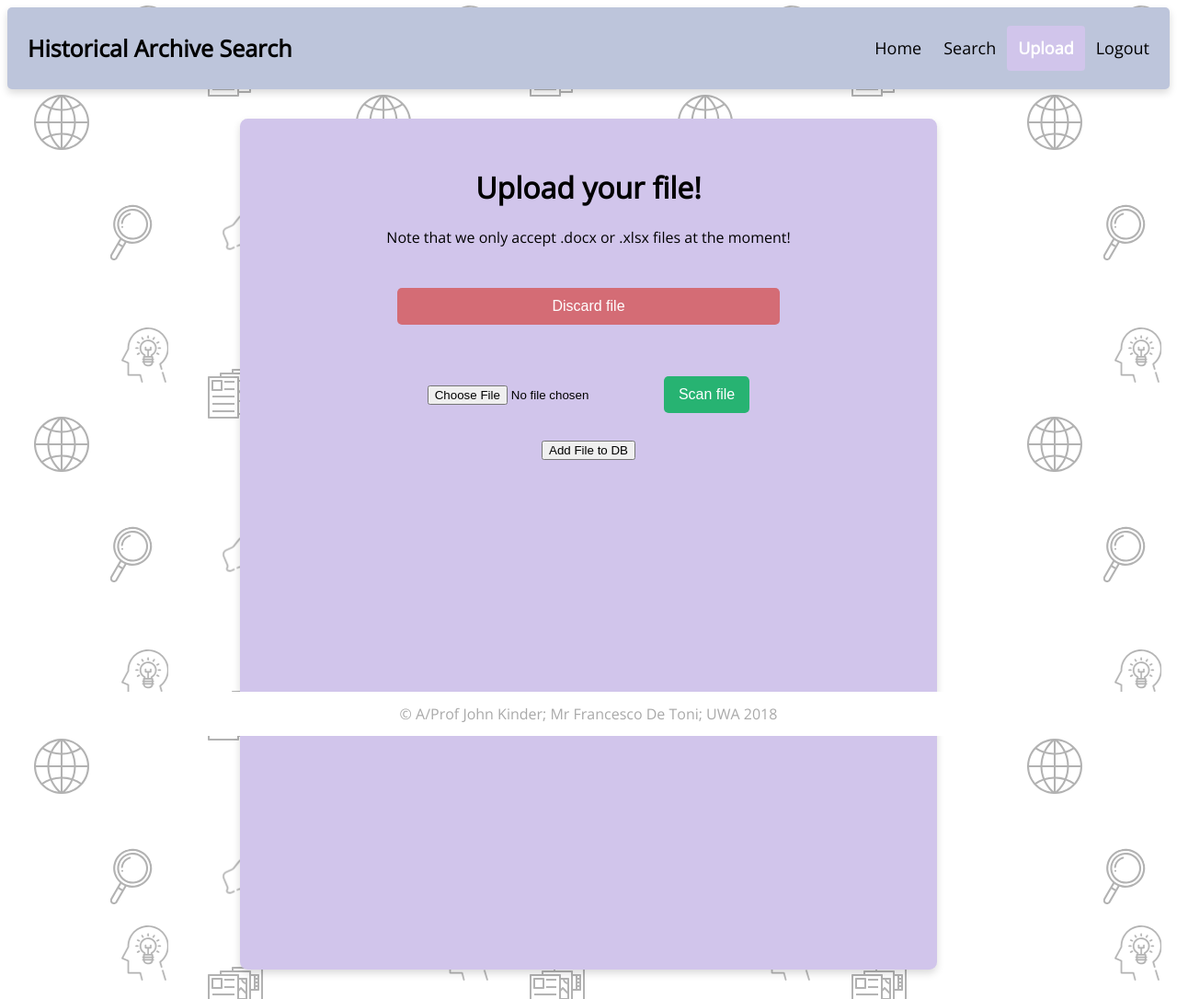
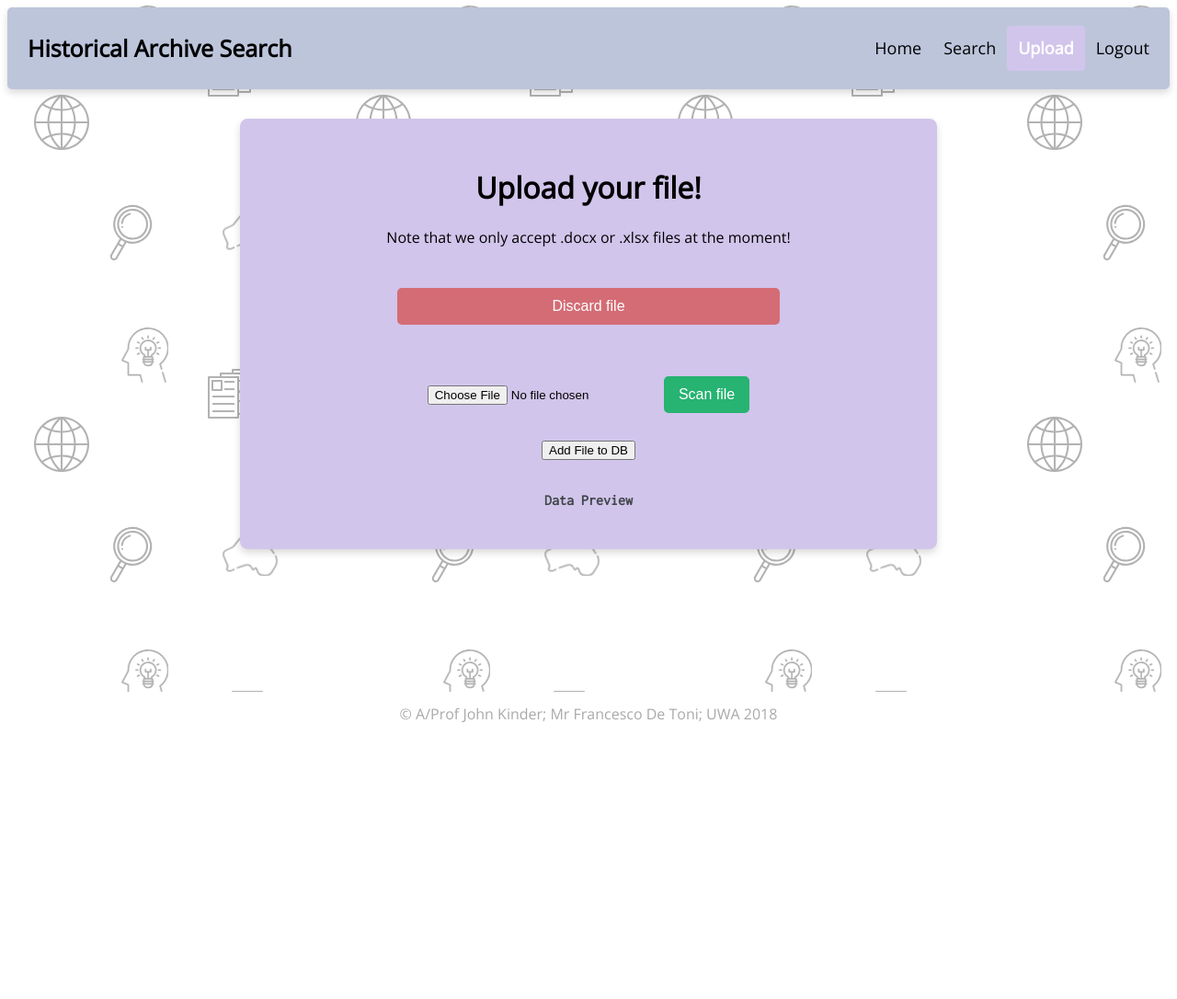
Before and after one commit to jordiup/3200PROJECT, a Django app: page /upload/ in a window 1280 px wide. Shown: the whole page at 92% size. After the commit the page ends 785 px from the top, so only its background shows below. Run offline with Django 3.2, Linux system fonts and the light colour scheme; the visitor is signed in with stand-in values (Sample User, id 1).

Commit message:
New style changes

```diff
--- a/letter_extraction/db/static/db/styles.css
+++ b/letter_extraction/db/static/db/styles.css
@@ -32,6 +32,11 @@ p {
 
 h2 {
   color:#41474B;
+}
+
+h2.code {
+  font-family: Inconsolata;
+  font-size:1rem
 }
 
 h3 {
@@ -271,7 +276,7 @@ button {
 
 .preview-results {
   overflow:scroll;
-  height:500px;
+  max-height:500px;
 }
 
 
@@ -284,7 +289,7 @@ button {
 /* Track */
 ::-webkit-scrollbar-track {
     box-shadow: inset 0 0 5px rgba(0, 0, 0, 0.1);
-    background:#d1c5eb;
+    background:rgba(0, 0, 0, 0.0);
     border-radius: 1em;
     opacity:0.7;
 }
--- a/letter_extraction/db/templates/base.html
+++ b/letter_extraction/db/templates/base.html
@@ -3,7 +3,7 @@
 <html>
 <head>
     <link rel="stylesheet" href="{% static 'db/styles.css' %}">
-    <link rel="stylesheet" href="https://fonts.googleapis.com/css?family=Open Sans|Tangerine">
+    <link rel="stylesheet" href="https://fonts.googleapis.com/css?family=Open Sans|Tangerine|Inconsolata">
     <link rel="icon" type="image/png" href="{% static 'db/favicon-b.png' %}">
     {% block head %}
     <title></title>
--- a/letter_extraction/db/templates/db/upload.html
+++ b/letter_extraction/db/templates/db/upload.html
@@ -58,6 +58,7 @@
     </form>
 
     <br>
+    <h2 class="code">Data Preview</h2>
     <div class="preview-results">
     {# For xlsx files #}
 
```
